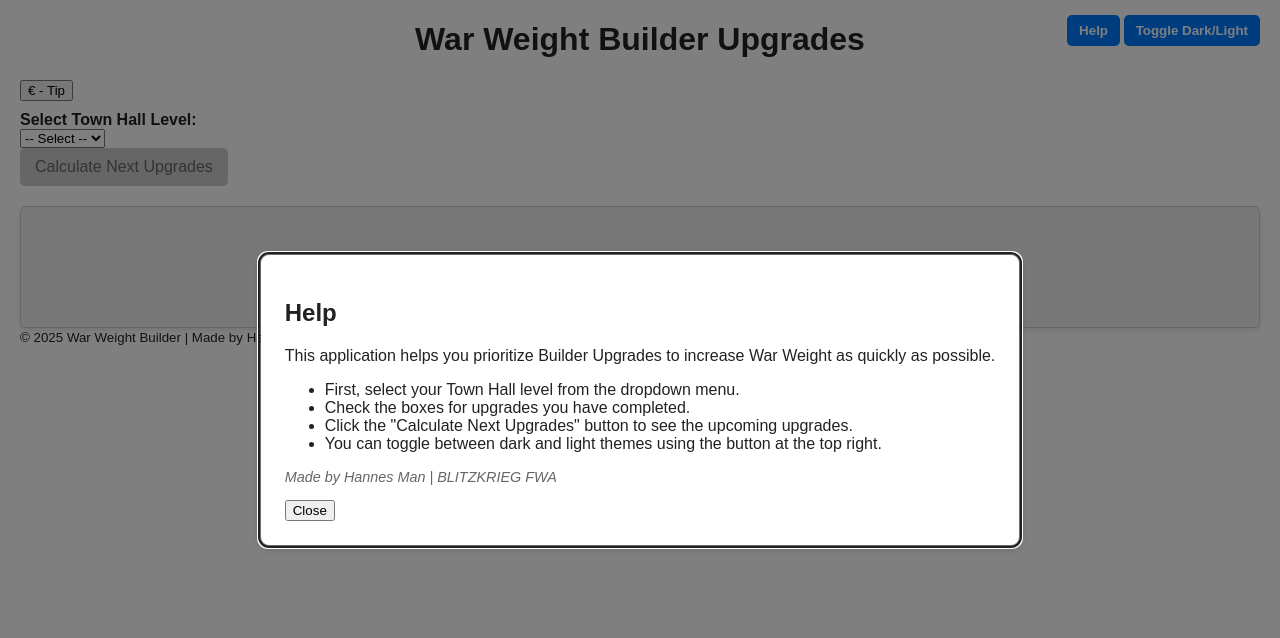
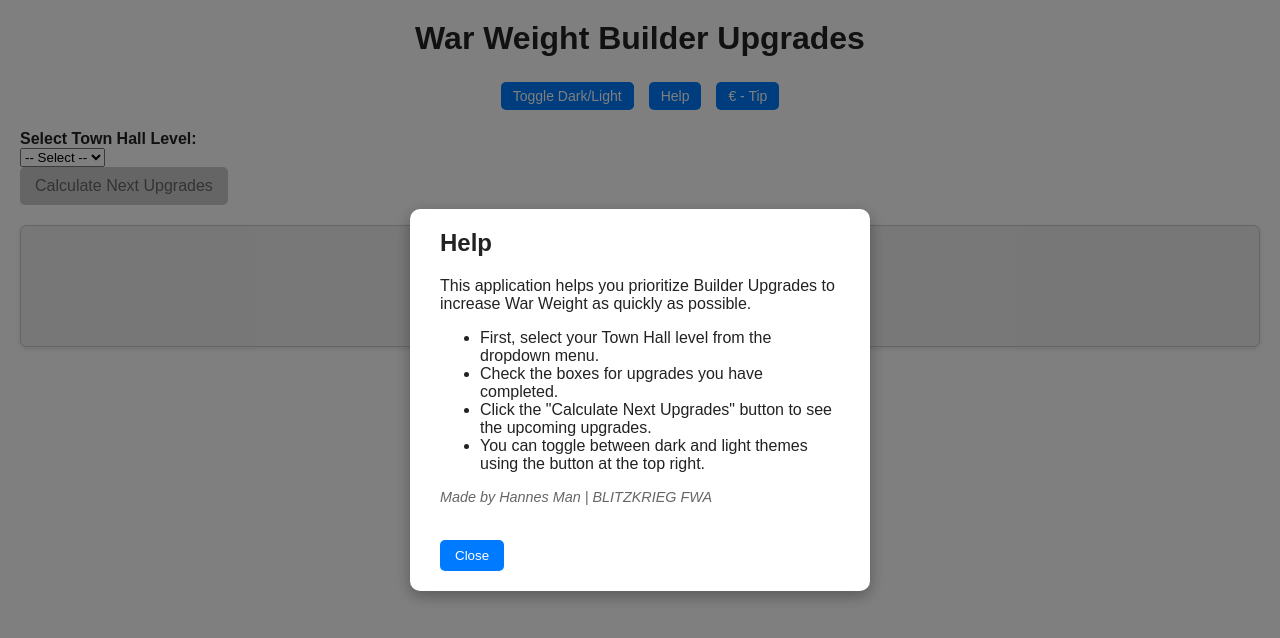
Before and after one commit to HannesMan/WarWeight, a plain HTML site: page index.html in a window 1280 px wide. Both pictures are taken after a click on the button "Help". Drawn offline with Linux system fonts and the light colour scheme; a script that the page names is missing.

Commit message:
Update style.css

```diff
--- a/style.css
+++ b/style.css
@@ -107,47 +107,35 @@ label {
   border: 2px solid var(--checkbox-bg);
 }
 
-/* Theme toggle & help buttons */
-#theme-toggle,
-#help-btn {
-  position: fixed;
-  top: 15px;
-  background: var(--btn-bg);
-  color: var(--btn-text);
-  border: none;
-  padding: 8px 12px;
-  border-radius: 5px;
-  cursor: pointer;
-  font-weight: bold;
-  transition: background-color 0.3s ease, color 0.3s ease;
-  z-index: 1100;
+/* Header styling */
+header {
+  display: flex;
+  align-items: center;
+  justify-content: center;
+  gap: 15px;
+  flex-wrap: wrap;
+  margin-bottom: 20px;
 }
 
-#theme-toggle {
-  right: 20px;
+header h1 {
+  flex: 1 1 100%;
+  text-align: center;
+  margin: 0 0 10px 0;
 }
 
-#help-btn {
-  right: 160px;
+header button {
+  padding: 6px 12px;
+  font-size: 14px;
+  border-radius: 5px;
+  border: none;
+  cursor: pointer;
+  background-color: var(--btn-bg);
+  color: var(--btn-text);
+  transition: background-color 0.3s ease;
 }
 
-#theme-toggle:hover,
-#help-btn:hover {
-  background-color: var(--btn-text);
-  color: var(--btn-bg);
-}
-
-/* Responsive button placement */
-@media (max-width: 600px) {
-  #theme-toggle {
-    right: 10px;
-    top: 10px;
-  }
-
-  #help-btn {
-    right: 120px;
-    top: 10px;
-  }
+header button:hover {
+  background-color: #0056b3;
 }
 
 /* Modal styles */
@@ -155,33 +143,77 @@ label {
   position: fixed;
   top: 0;
   left: 0;
-  right: 0;
-  bottom: 0;
-  background: rgba(0, 0, 0, 0.5);
+  width: 100%;
+  height: 100%;
+  background-color: rgba(0,0,0,0.5);
   display: flex;
   align-items: center;
   justify-content: center;
-  z-index: 1200;
+  z-index: 1000;
+}
+
+.modal.hidden {
+  display: none;
 }
 
 .modal-content {
-  background: white;
-  padding: 1.5rem;
-  max-width: 90%;
-  max-height: 80vh;
-  overflow-y: auto;
-  border-radius: 8px;
-  box-shadow: 0 2px 10px rgba(0, 0, 0, 0.3);
-  color: #222;
-  outline-offset: 2px;
-  outline-style: auto;
+  background-color: var(--background-color);
+  color: var(--text-color);
+  padding: 20px 30px;
+  border-radius: 10px;
+  max-width: 400px;
+  width: 90%;
+  box-shadow: 0 5px 15px rgba(0,0,0,0.3);
+  outline: none;
 }
 
-body.dark-mode .modal-content {
-  background: #222;
-  color: #eee;
+.modal-content a {
+  color: #1a73e8;
+  text-decoration: underline;
 }
 
-.hidden {
-  display: none;
+.modal-content a:hover {
+  text-decoration: none;
 }
+
+.modal-content h2 {
+  margin-top: 0;
+}
+
+.modal-content button {
+  margin-top: 20px;
+  padding: 8px 15px;
+  background-color: var(--btn-bg);
+  color: var(--btn-text);
+  border: none;
+  border-radius: 5px;
+  cursor: pointer;
+}
+
+.modal-content button:hover {
+  background-color: #0056b3;
+}
+
+#feedback-btn {
+  background-color: var(--btn-bg);
+  color: var(--btn-text);
+  border: none;
+  padding: 6px 12px;
+  border-radius: 5px;
+  cursor: pointer;
+  font-weight: bold;
+  transition: background-color 0.3s ease, color 0.3s ease;
+}
+
+#feedback-btn:hover {
+  background-color: #0056b3;
+  color: var(--btn-text);
+}
+
+/* Footer styling */
+footer {
+  text-align: center;
+  margin-top: 30px;
+  font-size: 0.9em;
+  color: var(--text-color);
+}
```
